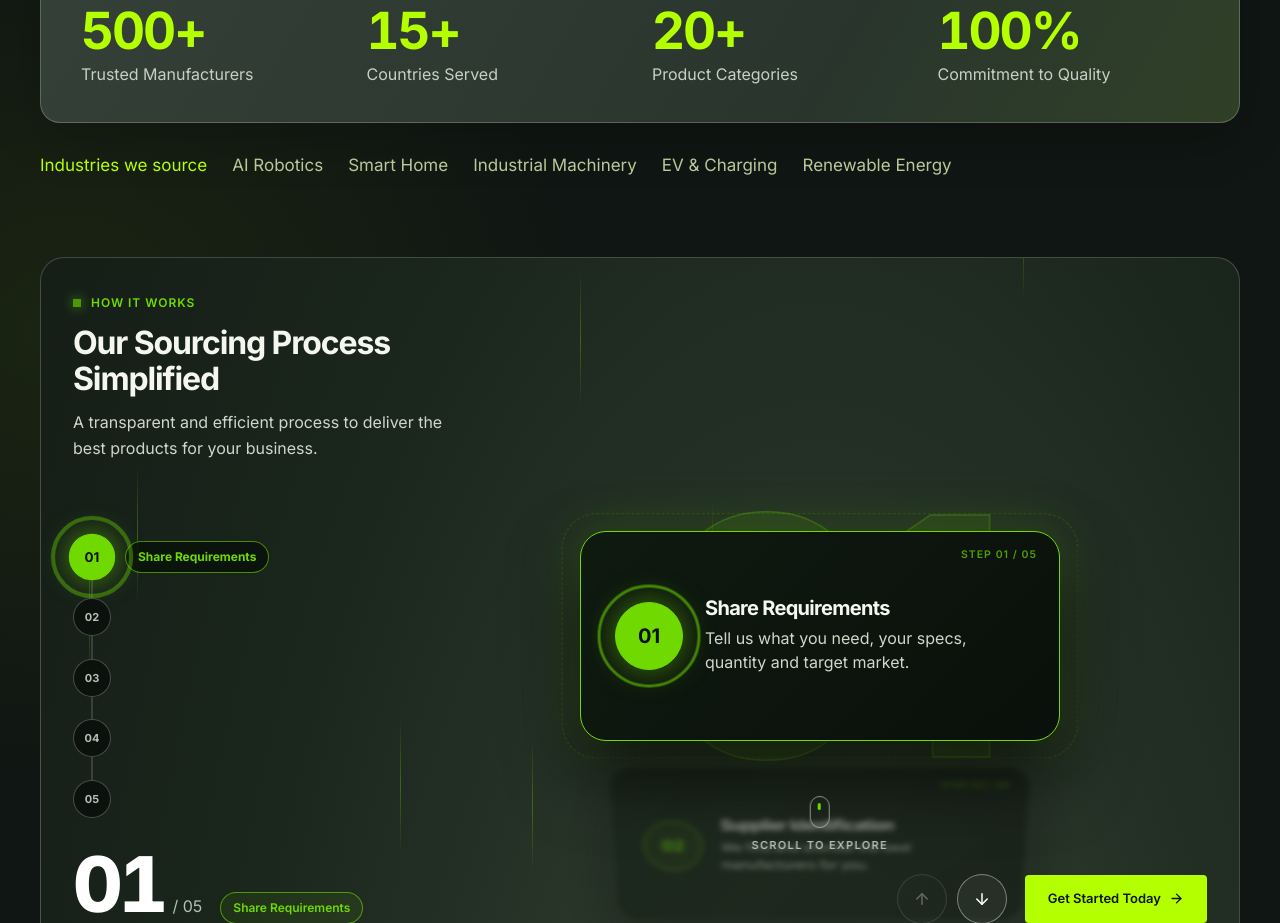
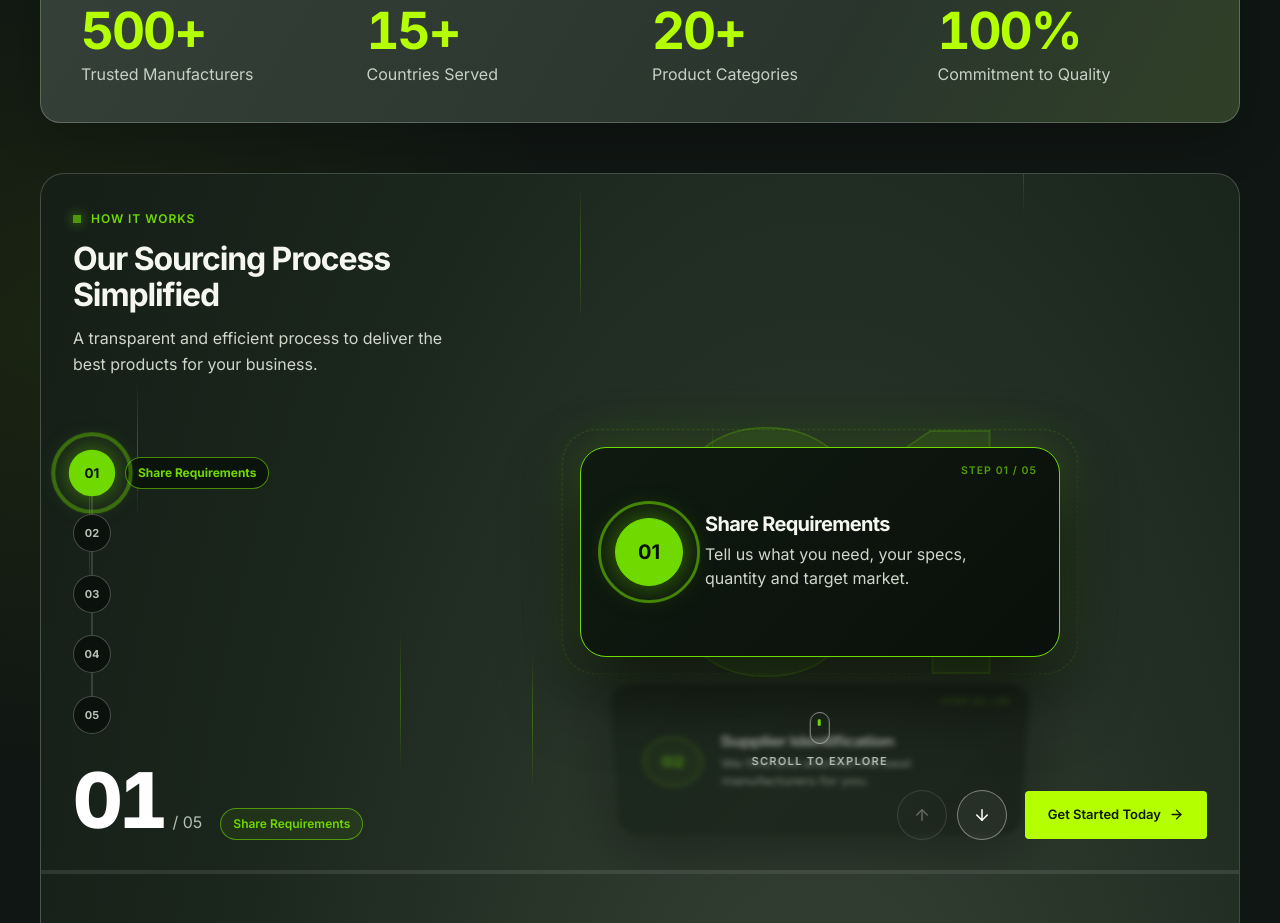
Before and after one commit to emanakram5/farda-Sourcing-dark, a React (Vite) app: page / in a window 1280 px wide. Shown: the part 780-1703 px from the top of the page. Built offline with nearby package versions, Linux system fonts and the light colour scheme.

Commit message:
Remove industry text strip from home page

```diff
--- a/src/App.jsx
+++ b/src/App.jsx
@@ -284,18 +284,6 @@ function Home() {
         <Cubes />
       </section>
       <Stats />
-      <div className="industries">
-        <span>Industries we source</span>
-        {[
-          "AI Robotics",
-          "Smart Home",
-          "Industrial Machinery",
-          "EV & Charging",
-          "Renewable Energy",
-        ].map((x) => (
-          <span key={x}>{x}</span>
-        ))}
-      </div>
       <HowItWorks embedded />
       <section className="section-space">
         <div className="section-heading">
--- a/src/styles/redesign.css
+++ b/src/styles/redesign.css
@@ -140,17 +140,6 @@
 .stats li > span {
   font-size: 16px;
   color: #d6dacd;
-}
-.industries {
-  display: flex;
-  gap: 25px;
-  flex-wrap: wrap;
-  padding: 28px 0;
-  color: #b7c99a;
-  font-size: 17px;
-}
-.industries span:first-child {
-  color: var(--accent);
 }
 .process-grid {
   display: grid;
```
